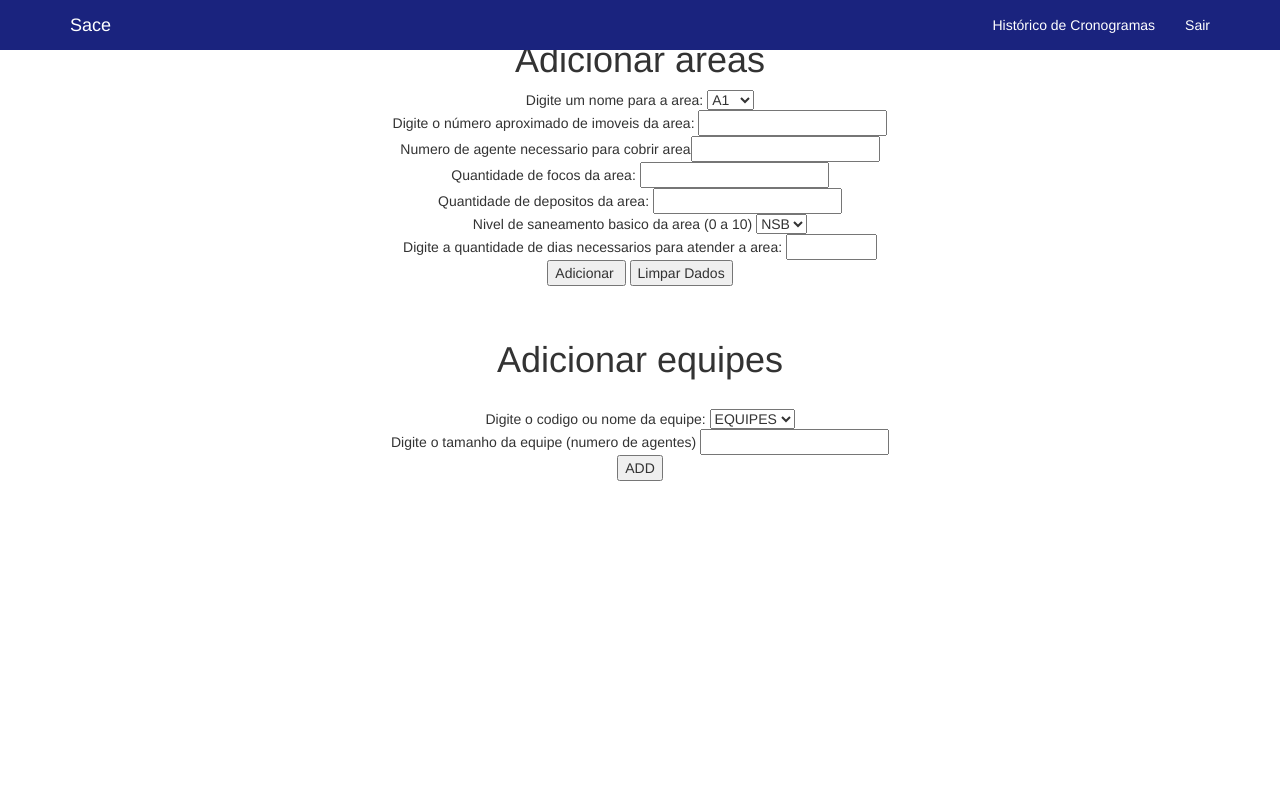
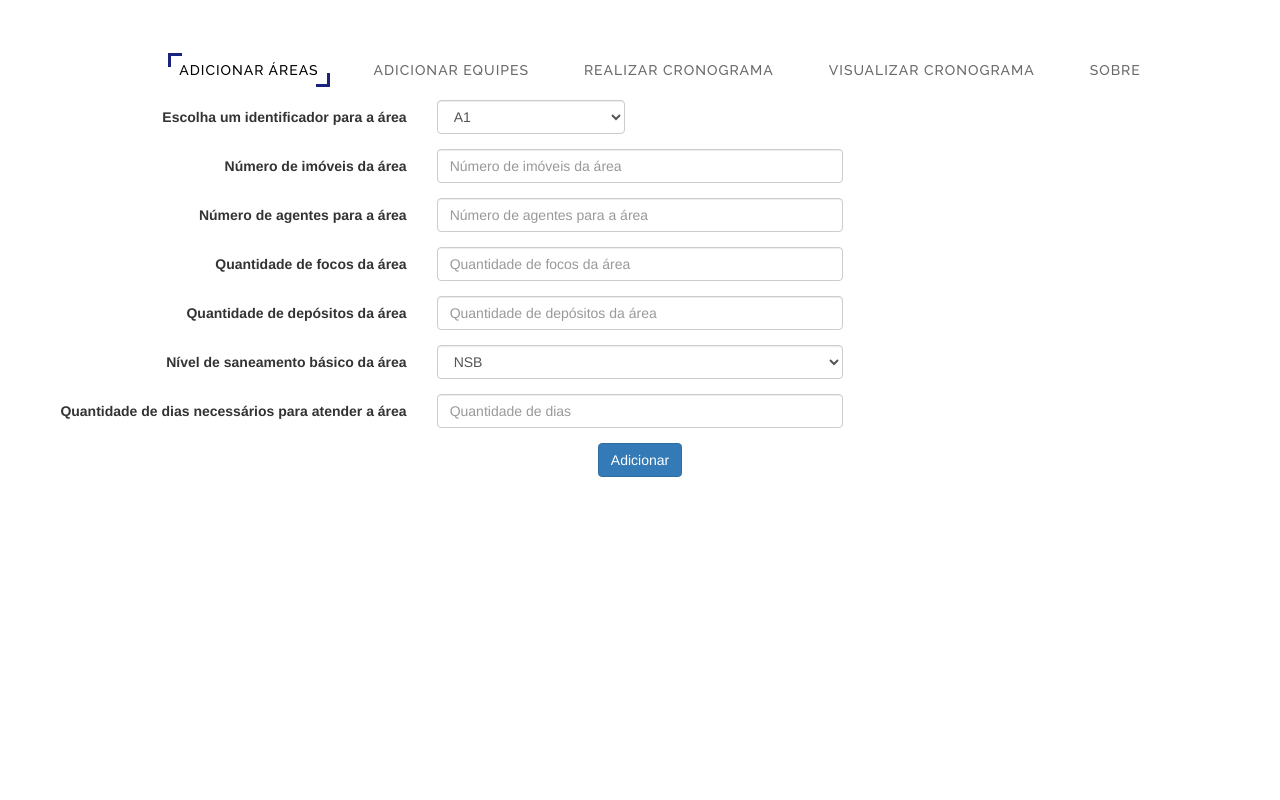
Before and after one commit to jericgs/sistema-sace, a PHP site: page /pagina_principal.php in a window 1280 px wide. Run offline with PHP 8.4, Linux system fonts and the light colour scheme.

Commit message:
erick vsf

```diff
--- /dev/null
+++ b/assets/css/estrutura.css
@@ -0,0 +1,71 @@
+@import url(https://fonts.googleapis.com/css?family=Raleway:400,500);
+.snip1189 {
+  font-family: 'Raleway', Arial, sans-serif;
+  text-align: center;
+  text-transform: uppercase;
+  font-weight: 500;
+  letter-spacing: 1px;
+}
+.snip1189 * {
+  -webkit-box-sizing: border-box;
+  box-sizing: border-box;
+  -webkit-transition: all 0.35s ease;
+  transition: all 0.35s ease;
+}
+.snip1189 li {
+  display: inline-block;
+  list-style: outside none none;
+  margin: 0 1em;
+  padding: 0;
+}
+.snip1189 a {
+  padding: 0.5em 0.8em;
+  margin: 0.2em 0;
+  display: block;
+  color: #696969;
+  position: relative;
+  text-decoration: none;
+}
+.snip1189 a:before,
+.snip1189 a:after {
+  height: 14px;
+  width: 14px;
+  position: absolute;
+  content: '';
+  -webkit-transition: all 0.35s ease;
+  transition: all 0.35s ease;
+  opacity: 0;
+}
+.snip1189 a:before {
+  left: 0;
+  top: 0;
+  border-left: 3px solid #1A237E;
+  border-top: 3px solid #1A237E;
+  -webkit-transform: translate(100%, 50%);
+  transform: translate(100%, 50%);
+}
+.snip1189 a:after {
+  right: 0;
+  bottom: 0;
+  border-right: 3px solid #1A237E;
+  border-bottom: 3px solid #1A237E;
+  -webkit-transform: translate(-100%, -50%);
+  transform: translate(-100%, -50%);
+}
+.snip1189 a:hover,
+.snip1189 .current a {
+  color: #000000;
+}
+.snip1189 a:hover:before,
+.snip1189 .current a:before,
+.snip1189 a:hover:after,
+.snip1189 .current a:after {
+  -webkit-transform: translate(0%, 0%);
+  transform: translate(0%, 0%);
+  opacity: 1;
+}
+/* Demo purposes only */
+body {
+  background-color: #C0C0C0;
+  padding: 50px 0;
+}
--- a/conexao.php
+++ b/conexao.php
@@ -1,7 +1,7 @@
 <?php
 
-$conexao = mysql_connect("localhost", "root", "");
-mysql_select_db('test',$conexao);
+$conexao = mysql_connect("localhost", "root", "craquedacopa");
+mysql_select_db('endemiasapp',$conexao);
 mysql_set_charset("UTF8", $conexao);
 
 mysql_query("SET NAMES 'utf8'");
--- a/pagina_principal.php
+++ b/pagina_principal.php
@@ -1,82 +1,33 @@
 <html>
     <head>
-        <meta charset="utf-8">
-        <meta http-equiv="X-UA-Compatible" content="IE=edge">
-        <meta name="viewport" content="width=device-width, initial-scale=1">
-        <meta name="description" content="">
-        <meta name="author" content="">
         <title>SACE</title>
+        <meta charset="UTF-8">
+        <meta name="viewport" content="width=device-width, initial-scale=1.0">
+        <link href="assets/css/estrutura.css" rel="stylesheet">
+        <link href="assets/css/bootstrap.css" rel="stylesheet">
+    </head>
+    <body>
 
-        <!-- JQuery -->
-         <script src="assets/js/jquery.js"></script>
-
-        <!-- Bootstrap CSS -->
-        <link href="assets/css/bootstrap.min.css" rel="stylesheet">
-
-        <!-- Ícone -->
-        <link rel="icon" type="image/png" href="assets/imgs/icon.png"/>
-
-        <!-- JS -->
-        <script src="assets/js/bootstrap.min.js"></script>
-
-        <!-- SweetAlert -->
-        <!--<script src="bootstrap/js/sweetalert.min.js"></script>
-        <link rel="stylesheet" type="bootstrap/text/css" href="bootstrap/css/sweetalert.css"> -->
-
-    </head>
+       <ul class="snip1189">
+           <li class="current"><a href="pagina_principal.php">Adicionar &Aacute;reas</a></li>
+          <li><a href="adicionarEquipes.php">Adicionar Equipes</a></li>
+          <li><a href="realizarCronograma.php">Realizar Cronograma</a></li>
+          <li><a href="visualizarCronograma.php">Visualizar Cronograma</a></li>
+          <li><a href="sobre.php">Sobre</a></li>
+	</ul>
 
 
-
-    <body>
-
-        <nav class="navbar navbar-inverse navbar-fixed-top" role="navigation">
-            <div class="container">
-
-                <div class="navbar-header">
-                    <button type="button" class="navbar-toggle" data-toggle="collapse" data-target="#bs-example-navbar-collapse-1">
-                        <span class="sr-only"></span>
-                        <span class="icon-bar"></span>
-                        <span class="icon-bar"></span>
-                        <span class="icon-bar"></span>
-                    </button>
-                    <a class="navbar-brand" href="#">Sace</a>
-                </div>
+    <center>
 
 
+        <form class="form-horizontal" action="executarFuzzy.php" method="post">
+            <fieldset>
 
-                <div class="navbar-collapse collapse" id="bs-example-navbar-collapse-1">
-                    <ul class="nav navbar-nav navbar-right">
-                        <LI> <a href="#" class="ocorrencias" onclick="_gaq.push(['_trackEvent', 'example', 'try']);">Histórico de Cronogramas</A></LI>
-
-                        <!--<script>
-                        document.querySelector('.Cronogramas').onclick = function () {
-                            swal("Notificação", "weugdyugsdu")
-                        };
-                        </script>-->
-
-                        <li> <a href="finalizar" target="_parent">Sair</a> </li>
-
-                    </ul>
-                </div>
-            </div>
-
-        </nav>
-
-         <aside>
-
-            <a href="realizarCronograma.php">REALIZAR CRONOGRAMA</a>
-
-        </aside>
-
-    <center>
-        <center>
-        <h1>Adicionar areas</h1>
-
-        </center>
-
-        <form action="executarFuzzy.php" method="post">
-           <!-- Digite o ID da area: <input type="number" name="idArea" size="8"><br>-->
-            Digite um nome para a area: <select name="nomeArea">
+                <!-- Select Basic -->
+                <div class="form-group">
+                    <label class="col-md-4 control-label" for="selectbasic">Escolha um identificador para a &aacute;rea</label>
+                    <div class="col-md-2">
+                        <select id="selectbasic" name="nomeArea" class="form-control">
                             <option value="A1">A1</option>
                             <option value="A2">A2</option>
                             <option value="A3">A3</option>
@@ -87,14 +38,45 @@
                             <option value="A8">A8</option>
                             <option value="A9">A9 </option>
                             <option value="A10">A10</option>
-            </select><br>
+                        </select>
+                    </div>
+                </div>
 
-            Digite o número aproximado de imoveis da area: <input type="number" name="numImoveis" size="8"><br>
-            Numero de agente necessario para cobrir area<input type="number" name="numAgentes" size="8"><br>
-            Quantidade de focos da area: <input type="number" name="qf" size="8"><br>
-            Quantidade de depositos da area: <input type="number" name="qdep" size="8"><br>
-            Nivel de saneamento basico da area (0 a 10)
-                <select name="nsb">
+                <!-- Text input-->
+                <div class="form-group">
+                    <label class="col-md-4 control-label" for="textinput">N&uacute;mero de im&oacute;veis da &aacute;rea</label>
+                    <div class="col-md-4">
+                        <input id="textinput" name="numAgentes" type="number" placeholder="Número de imóveis da área" class="form-control input-md">
+                    </div>
+                </div>
+
+                <!-- Text input-->
+                <div class="form-group">
+                    <label class="col-md-4 control-label" for="textinput">N&uacute;mero de agentes para a &aacute;rea</label>
+                    <div class="col-md-4">
+                        <input id="textinput" name="numAgentes" type="number" placeholder="Número de agentes para a área" class="form-control input-md">
+                    </div>
+                </div>
+                <!-- Text input-->
+                <div class="form-group">
+                    <label class="col-md-4 control-label" for="textinput">Quantidade de focos da &aacute;rea</label>
+                    <div class="col-md-4">
+                        <input id="textinput" name="qf" type="number" placeholder="Quantidade de focos da área" class="form-control input-md">
+                    </div>
+                </div>
+                <!-- Text input-->
+                <div class="form-group">
+                    <label class="col-md-4 control-label" for="textinput">Quantidade de dep&oacute;sitos da &aacute;rea</label>
+                    <div class="col-md-4">
+                        <input id="textinput" name="qdep" type="number" placeholder="Quantidade de depósitos da área" class="form-control input-md">
+                    </div>
+                </div>
+
+                 <!-- Select Basic -->
+                <div class="form-group">
+                    <label class="col-md-4 control-label" for="selectbasic">N&iacute;vel de saneamento b&aacute;sico da &aacute;rea</label>
+                    <div class="col-md-4">
+                        <select id="selectbasic" name="nsb" class="form-control">
                             <option value="Interface">NSB</option>
                             <option value="0">0</option>
                             <option value="1">1</option>
@@ -107,50 +89,52 @@
                             <option value="8">8</option>
                             <option value="9">9 </option>
                             <option value="10">10</option>
-                </select><br>
-            Digite a quantidade de dias necessarios para atender a area: <input type="num" name="qtDias" size="8"><br>
+                        </select>
+                    </div>
+                </div>
 
-                <input type="Submit" value="Adicionar ">
-                <input type="Reset" value="Limpar Dados">
+                <!-- Text input-->
+                <div class="form-group">
+                    <label class="col-md-4 control-label" for="textinput">Quantidade de dias necess&aacute;rios para atender a &aacute;rea</label>
+                    <div class="col-md-4">
+                        <input id="textinput" name="qtDias" type="number" placeholder="Quantidade de dias" class="form-control input-md">
+                    </div>
+                </div>
+
+
+                            <CENTER>
+                                <input class="btn btn-primary" type="Submit" value="Adicionar ">
+                            </CENTER>
+
+
+            </fieldset>
         </form>
 
 
+        <h6>
+
             <?php
-              /*  session_start();
+                //session_start();
 
-                if(isset($_SESSION['confirmacao2'])){
-                    $confirmacao2 = $_SESSION['confirmacao2'];
-                    if($confirmacao2){
+                if(isset($_SESSION['confirmation'])){
+                    $confirmation = $_SESSION['confirmation'];
+                    if($confirmation){
+                        echo "Area salva com sucesso";
+                    }
+                }
+
+                if(isset($_SESSION['confirmacao'])){
+                    $confirmacao = $_SESSION['confirmacao'];
+                    if($confirmacao){
                         echo "Equipe salva com sucesso";
                     }
                 }
 
-                $_SESSION['confirmacao2'] = 0;
-                */
+                $_SESSION['confirmacao'] = 0;
+
 
             ?>
-        <br>
-
-        <h1>Adicionar equipes</h1><br>
-
-        <form action="salvarEquipes.php" method="post">
-            Digite o codigo ou nome da equipe: <select name="cod_equipe">
-                    <option value="Interface2">EQUIPES</option>
-                    <option value="E1">E1</option>
-                    <option value="E2">E2</option>
-                    <option value="E3">E3</option>
-                    <option value="E4">E4</option>
-                    <option value="E5">E5</option>
-                    <option value="E6">E6 </option>
-                    <option value="E7">E7</option>
-                    <option value="E8">E8</option>
-                    <option value="E9">E9 </option>
-                    <option value="E10">E10 </option>
-                </select><br>
-            Digite o tamanho da equipe (numero de agentes) <input type="number" name="num_agentes" size="8"><br>
-            <input type="Submit" value="ADD">
-        </form>
-
+        </h6>
 
     </center>
 
```
Also changed, not shown: adicionarEquipes.php (added, +83 -0 lines), realizarCronograma.php (+44 -8 lines), sobre.php (added, +21 -0 lines), visualizarCronograma.php (added, +22 -0 lines), welcome_message.php (deleted, +0 -89 lines), exibirCrograma.php (renamed from teste.php). Lines whose indentation alone changed are shown as unchanged.
